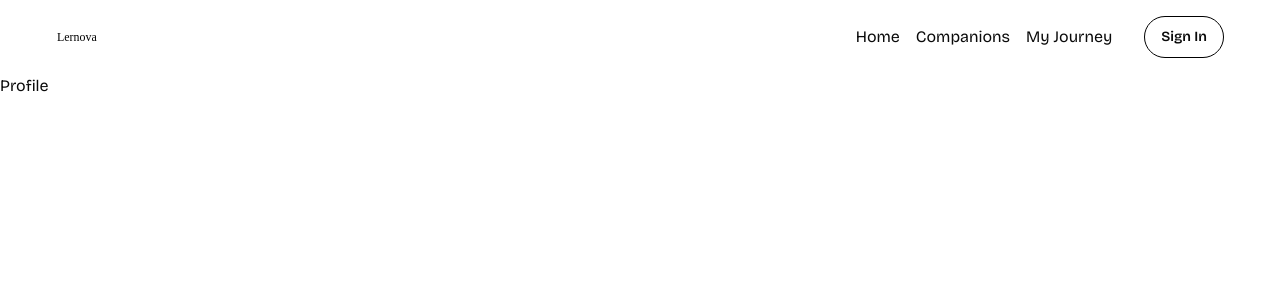
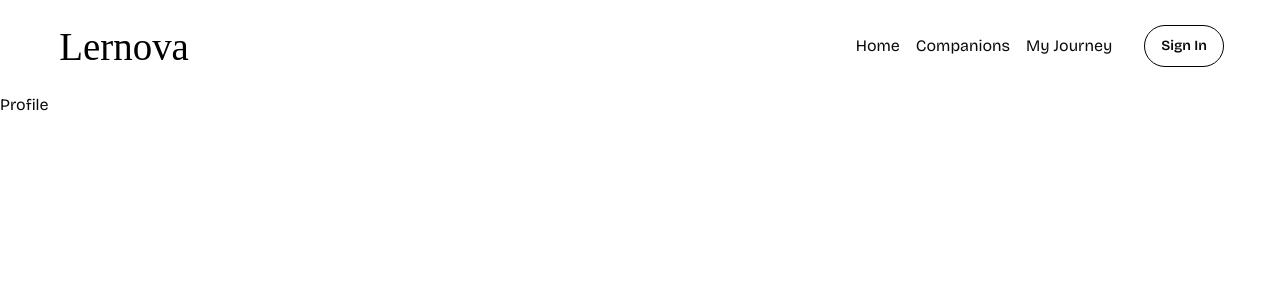
Before and after one commit to prajwallshetty/Lernova, a Next.js app: page /my-journey in a window 1280 px wide. Shown: the top 300 px of the page. Built offline with nearby package versions, Linux system fonts and the light colour scheme; no server answers.

Commit message:
logo fixed

```diff
--- a/components/Navbar.tsx
+++ b/components/Navbar.tsx
@@ -11,8 +11,8 @@ const Navbar = () => {
                     <Image
                         src="/images/logo.svg"
                         alt="logo"
-                        width={46}
-                        height={44}
+                        width={150}
+                        height={150}
                     />
                 </div>
             </Link>
```
